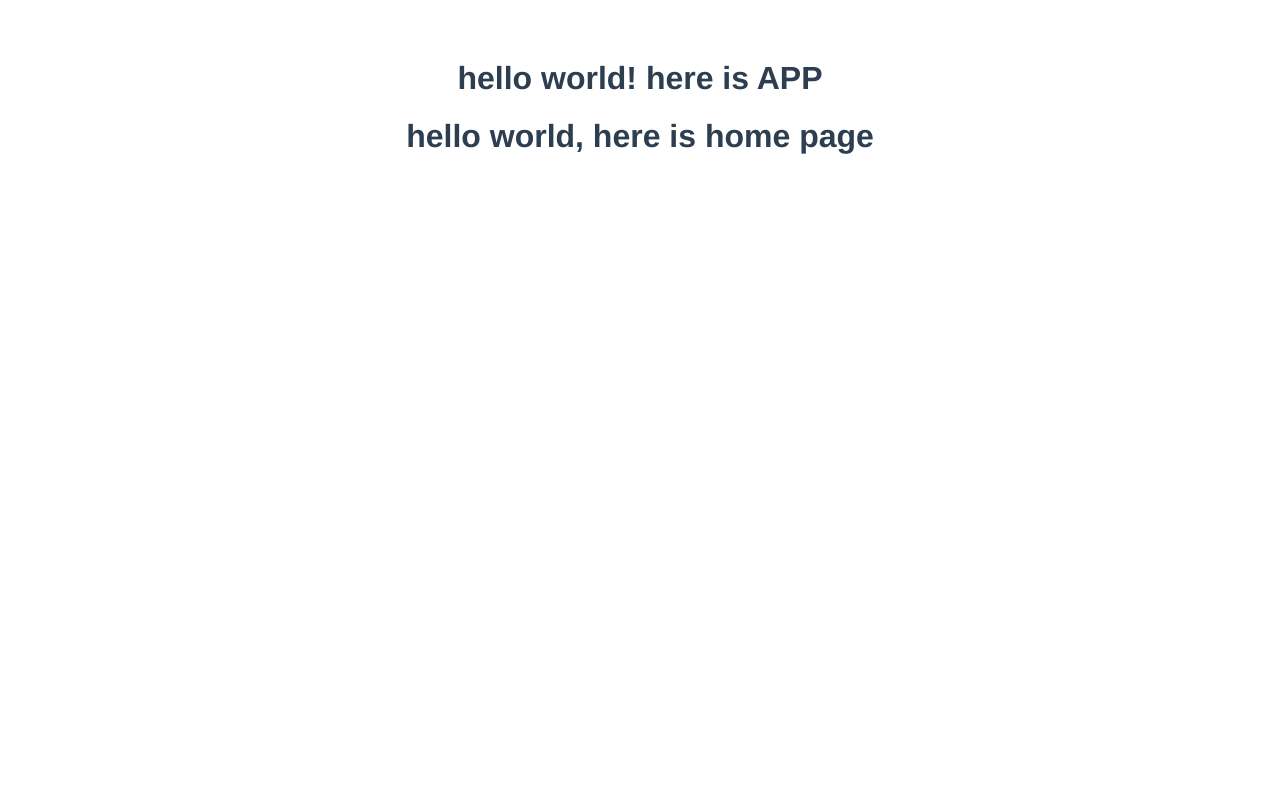
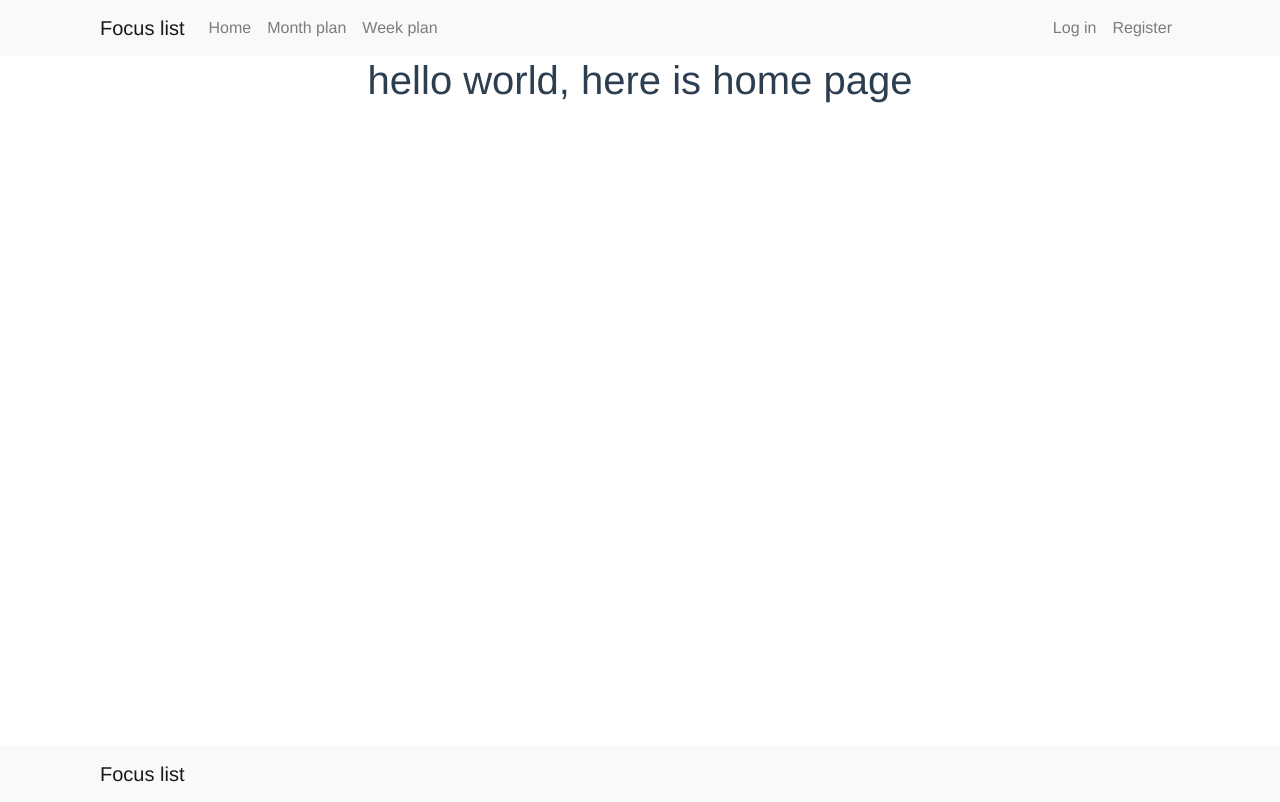
Before and after one commit to ZetianZheng/HCIFrontEnd, a Vue app: page / in a window 1280 px wide. Built offline with nearby package versions, Linux system fonts and the light colour scheme.

Commit message:
footer header

```diff
--- a/public/index.html
+++ b/public/index.html
@@ -6,7 +6,14 @@
     <meta name="viewport" content="width=device-width,initial-scale=1.0">
     <link rel="icon" href="<%= BASE_URL %>Todoicon.ico">
     <link rel="stylesheet" href="../src/font-awesome/css/font-awesome.min.css">
+    <link rel="stylesheet" href="https://maxcdn.bootstrapcdn.com/bootstrap/4.0.0/css/bootstrap.min.css" integrity="sha384-Gn5384xqQ1aoWXA+058RXPxPg6fy4IWvTNh0E263XmFcJlSAwiGgFAW/dAiS6JXm" crossorigin="anonymous">
     <title>FocusList</title>
+  <head>
+    <style type = text/css>
+      body {
+        margin: 0;
+      }
+    </style>
   </head>
   <body>
     <noscript>
--- a/src/App.vue
+++ b/src/App.vue
@@ -1,17 +1,42 @@
 <template>
   <div id="app">
-    <h1>hello world! here is APP</h1>
+    <app-header></app-header>
+    <div class = "container" :style = "contentStyleObj">
         <router-view></router-view>
+    </div>
+    <app-footer></app-footer>
+
   </div>
 </template>
 
 <script>
-
+ import AppHeader from "./components/header";
+ import AppFooter from "./components/footer";
 
   export default {
     name: 'App',
+    data() {
+      return{
+        contentStyleObj:{
+          height:''
+        }
+      }
+    },
     components: {
-
+      AppHeader,
+      AppFooter
+    },
+    methods:{
+      getHeight(){
+        this.contentStyleObj.height = window.innerHeight-110+'px'
+      }
+    },
+    created(){
+      window.addEventListener('resize',this.getHeight);
+      this.getHeight()
+    },
+    destroyed() {
+      window.removeEventListener('resize', this.getHeight)
     }
   }
 </script>
@@ -23,6 +48,7 @@ export default {
      -moz-osx-font-smoothing: grayscale;
      text-align: center;
      color: #2c3e50;
-  margin-top: 60px;
+     margin-top: 0;
    }
+
 </style>
--- /dev/null
+++ b/src/components/footer.vue
@@ -0,0 +1,29 @@
+<template>
+    <nav class="navbar navbar-expand-lg navbar-light bg-light">
+        <a href="#" class="navbar-brand">Focus list</a>
+
+    </nav>
+</template>
+
+
+<script>
+    export default {
+        name: "appFooter",
+        data() {
+            return{
+
+            }
+        }
+    }
+</script>
+
+<style scoped>
+    a {
+        text-decoration: none
+    }
+    nav {
+        padding-left: 100px;
+        padding-right: 100px;
+    }
+
+</style>
--- /dev/null
+++ b/src/components/header.vue
@@ -0,0 +1,46 @@
+<template>
+    <nav class="navbar navbar-expand-lg navbar-light bg-light">
+        <a href="#" class="navbar-brand">Focus list</a>
+        <ul class="navbar-nav">
+            <li>
+                <router-link :to="{name: 'homeLink'}" class="nav-link">Home</router-link>
+            </li>
+            <li>
+                <router-link :to="{name: 'focusLink'}" class="nav-link">Month plan</router-link>
+            </li>
+            <li>
+                <router-link :to="{name: 'weekLink'}" class="nav-link">Week plan</router-link>
+            </li>
+        </ul>
+        <ul class="navbar-nav ml-auto">
+            <li>
+                <router-link :to="{name: 'loginLink'}" class="nav-link">Log in</router-link>
+            </li>
+            <li>
+                <router-link :to="{name: 'registerLink'}" class="nav-link">Register</router-link>
+            </li>
+        </ul>
+    </nav>
+</template>
+
+<script>
+    export default {
+        name: "appHeader",
+        data() {
+            return{
+
+            }
+        }
+    }
+</script>
+
+<style scoped>
+    a {
+        text-decoration: none
+    }
+    nav {
+        padding-left: 100px;
+        padding-right: 100px;
+    }
+
+</style>
--- a/src/pages/login.vue
+++ b/src/pages/login.vue
@@ -1,5 +1,23 @@
 <template>
-    <div id="login">
+    <div class = "container">
         <h1>hello world, here is login page</h1>
     </div>
 </template>
+
+<script>
+    export default {
+        name: "login",
+        data() {
+            return{
+
+            }
+        }
+    }
+</script>
+
+<style scoped>
+    .container {
+        height: max-content;
+    }
+
+</style>
```
Also changed, not shown: src/components/HelloWorld.vue (deleted, +0 -58 lines), 2 other files (tests, documents, lock files or other folders). Lines whose indentation alone changed are shown as unchanged.
